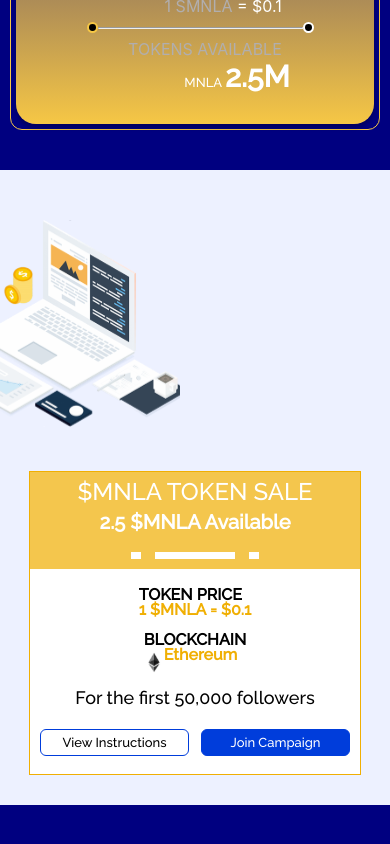
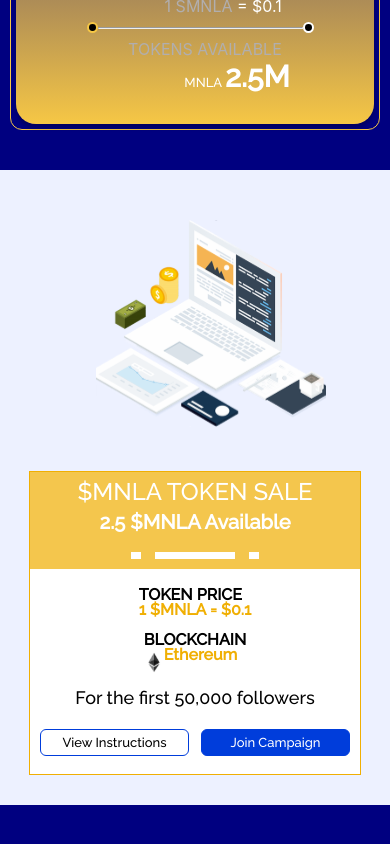
Before and after one commit to Dalu46/airdrop-campaign, a React (Create React App) app: page / in a window 390 px wide. Shown: the part 936-1780 px from the top of the page. Built offline with nearby package versions, Linux system fonts and the light colour scheme; grey boxes are pictures that could not be loaded.

Commit message:
Fixed to home-body image to align properly

```diff
--- a/src/views/home/home body/body.css
+++ b/src/views/home/home body/body.css
@@ -52,12 +52,25 @@
 
 @media screen and (max-width: 630px) {
     .img-div img {
-        margin: 0 0 20px -50px;
+        margin: 0 0 20px 8rem;
     }
 }
+
+/* @media screen and (max-width: 545px) {
+    .img-div img {
+        margin-left: 0 0 20px 8rem !important;
+    }
+} */
 
 @media screen and (max-width: 470px) {
     .img-div img {
         width: 230px;
+        margin-left: 6rem;
     }
 }
+
+@media screen and (max-width: 360px) {
+    .img-div img {
+        margin-left: 6rem;
+    }
+}
```
Also changed, not shown: 1 other file (tests, documents, lock files or other folders).
